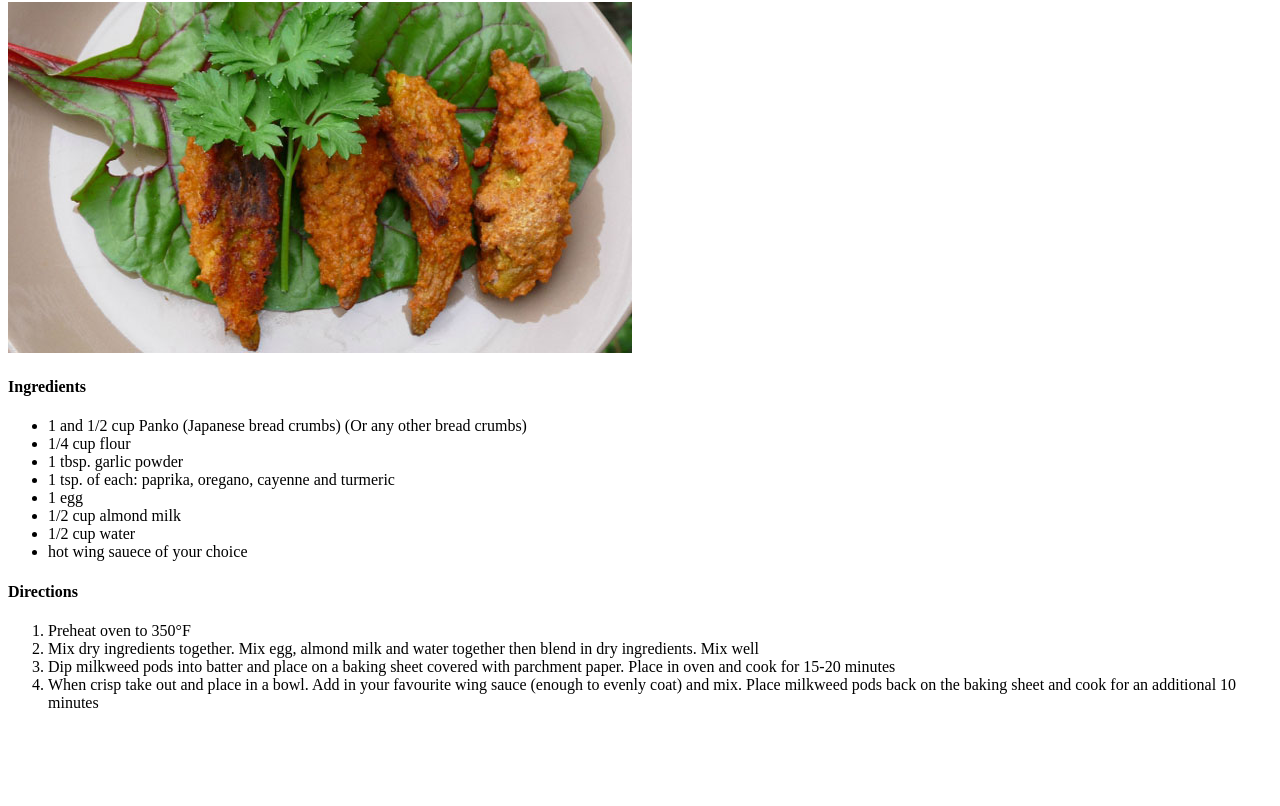
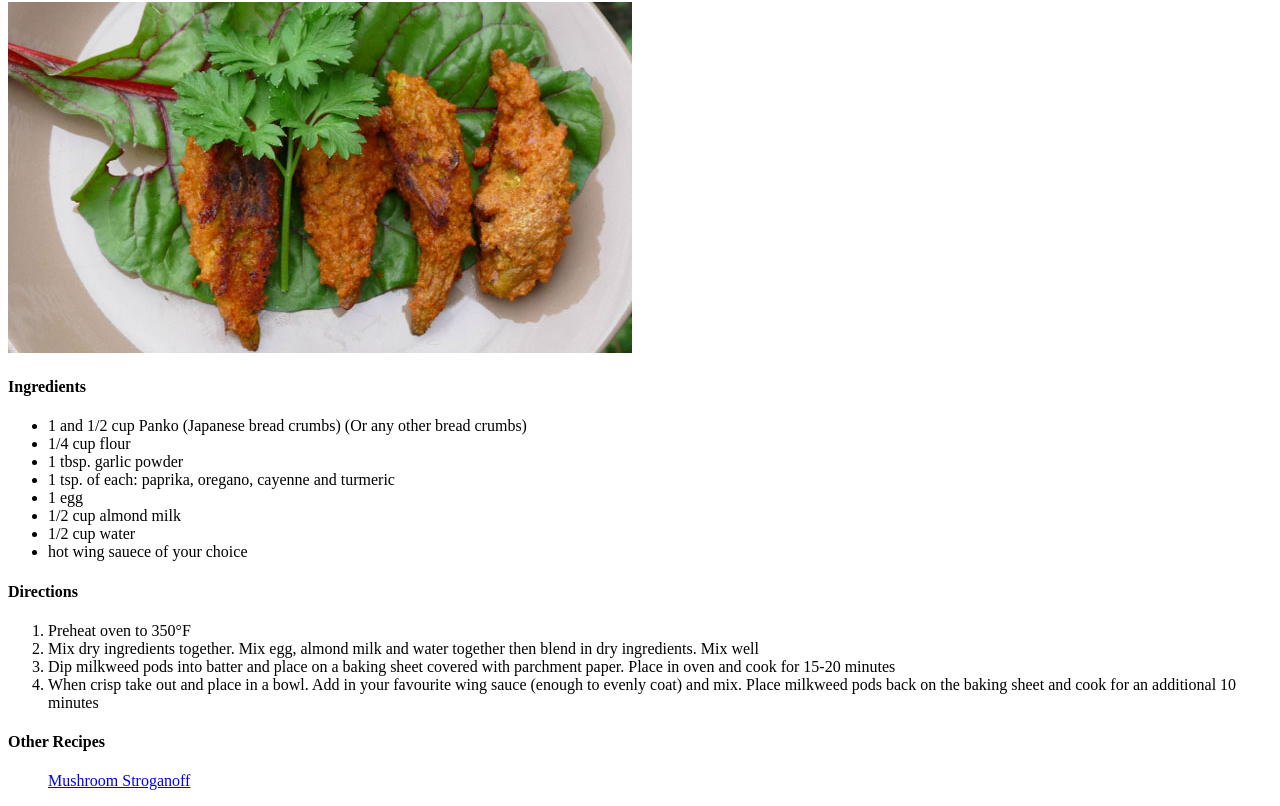
Before and after one commit to jbterrito/odin-recipes, a plain HTML site: page recipes/milkweedpods.html in a window 1280 px wide. Shown: the part 78-884 px from the top of the page. Before the commit the page ends 806 px from the top, so only its background shows below. Drawn offline with Linux system fonts and the light colour scheme.

Commit message:
mushroomstroganoff image: images/image.webp git status

```diff
--- a/recipes/milkweedpods.html
+++ b/recipes/milkweedpods.html
@@ -33,5 +33,11 @@
 
     <li>When crisp take out and place in a bowl. Add in your favourite wing sauce (enough to evenly coat) and mix. Place milkweed pods back on the baking sheet and cook for an additional 10 minutes</li>
 </ol>
+
+<h4> Other Recipes</h4>
+
+<ol>
+        <il> <a href="file:///home/onelost/repos/odin-recipes/recipes/mushroomstroganoff.html">Mushroom Stroganoff</a> </il>
+</ol>
 </body>
 </html>
```
Also changed, not shown: recipes/mushroomstroganoff.html (added, +13 -0 lines), recipes/images/image.webp (added).
